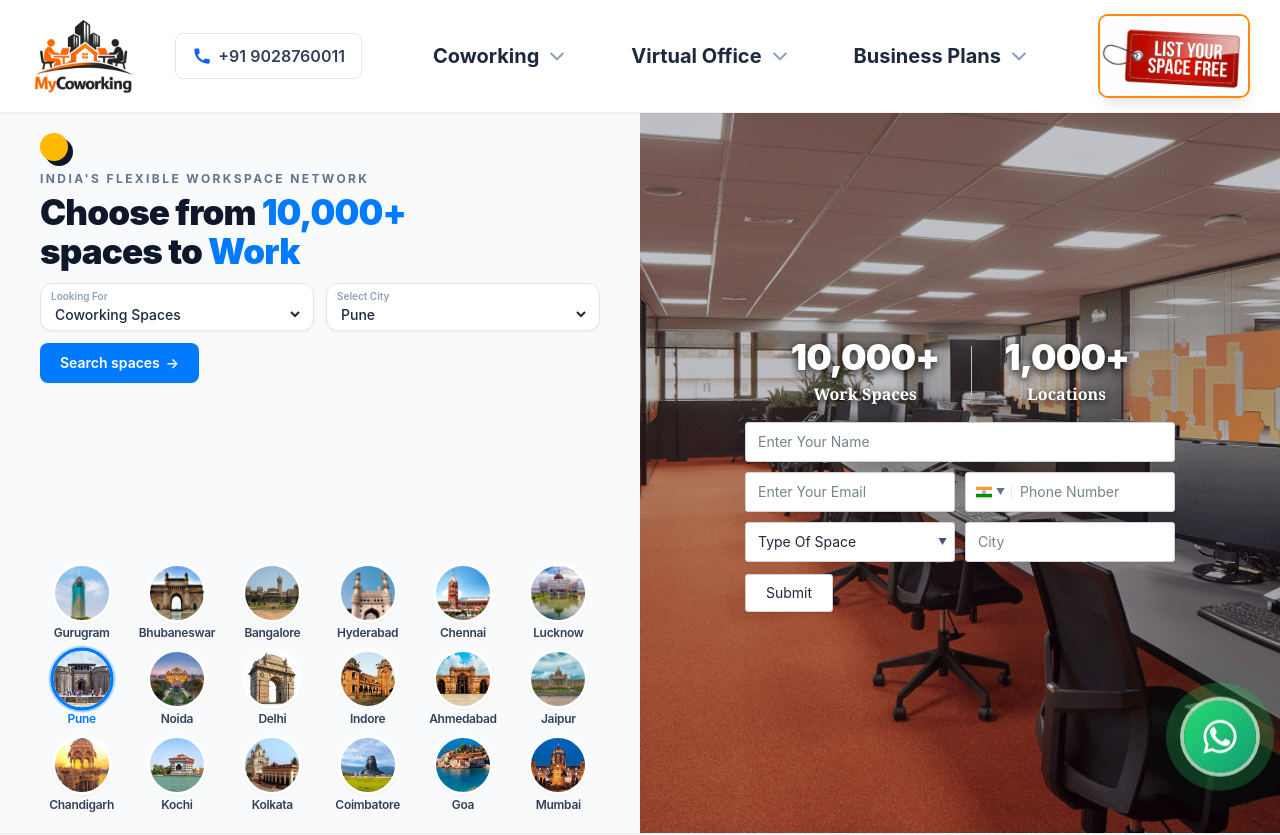
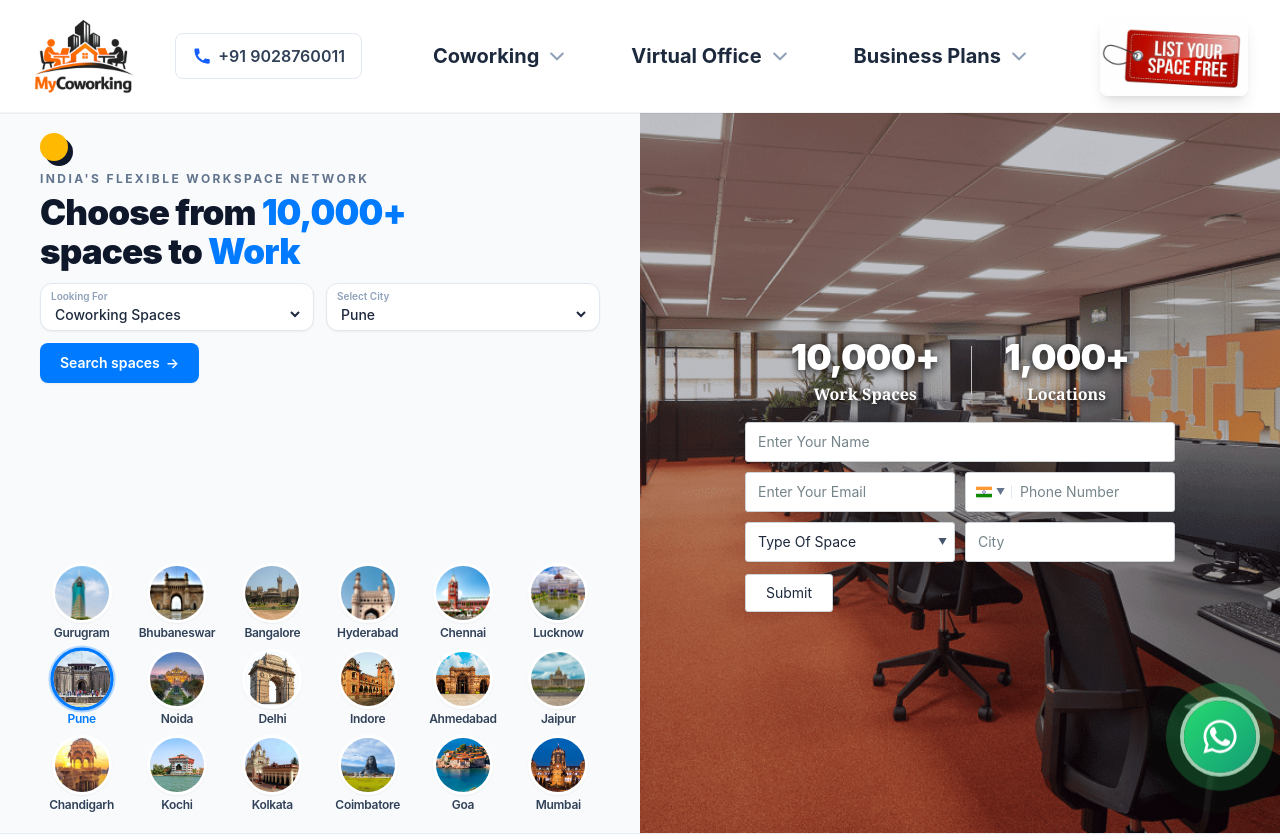
Before and after one commit to pratikbagul1507/my-co-working, a React (Vite) app: page / in a window 1280 px wide. Shown: the top 835 px of the page. Built offline with nearby package versions, Linux system fonts and the light colour scheme.

Commit message:
Oct 2, 2026, 4:54 PM

```diff
--- a/src/navbar/Navbar.jsx
+++ b/src/navbar/Navbar.jsx
@@ -130,7 +130,7 @@ const Navbar = () => {
             onClick={closeMenu}
             className="shrink-0 cursor-pointer"
           >
-            <img src={label} alt="Discount offer - List of Services" className="h-14 sm:h-20 w-auto object-contain rounded-lg shadow-lg ring-2 ring-orange-400 hover:scale-105 transition-transform" />
+            <img src={label} alt="Discount offer - List of Services" className="h-14 sm:h-20 w-auto object-contain rounded-lg shadow-lg hover:scale-105 transition-transform" />
           </Link>
 
           {/* 4. Hamburger Icon: three bars icon, visible on small screens (< lg) */}
```
